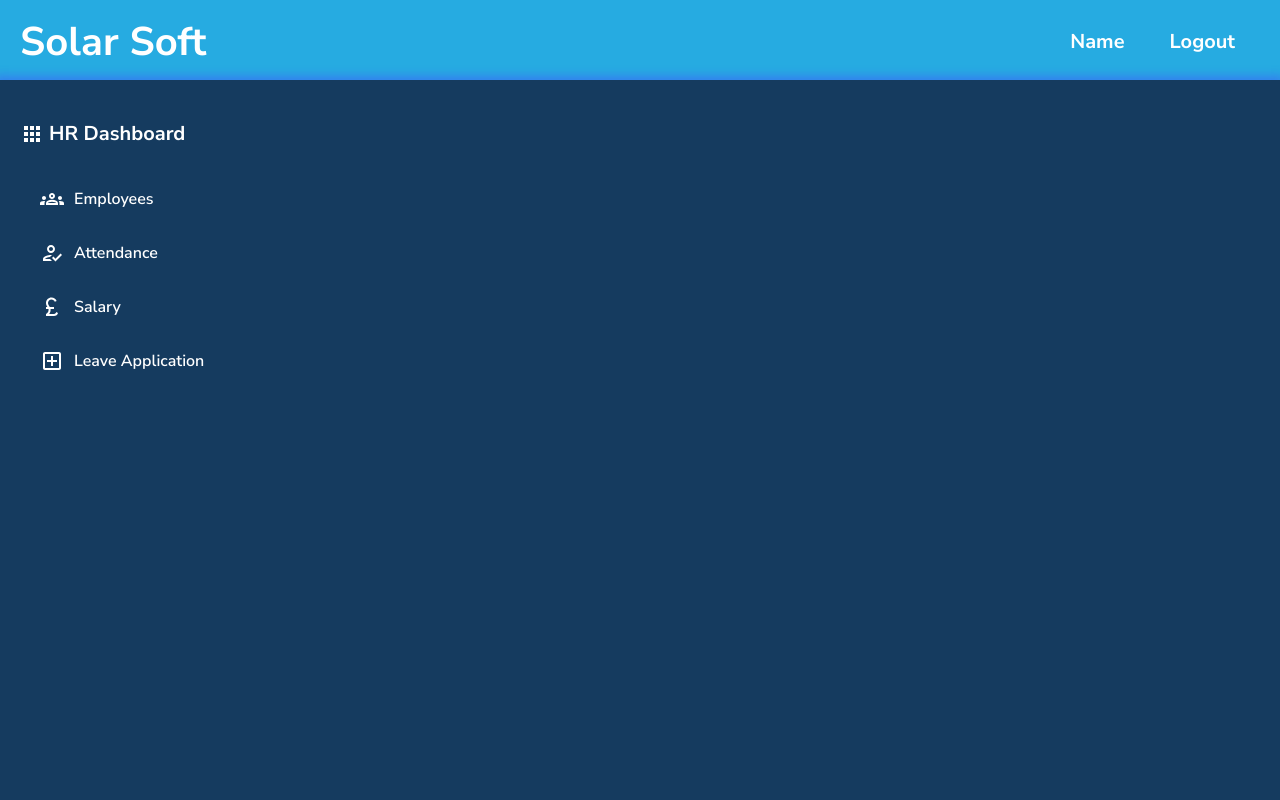
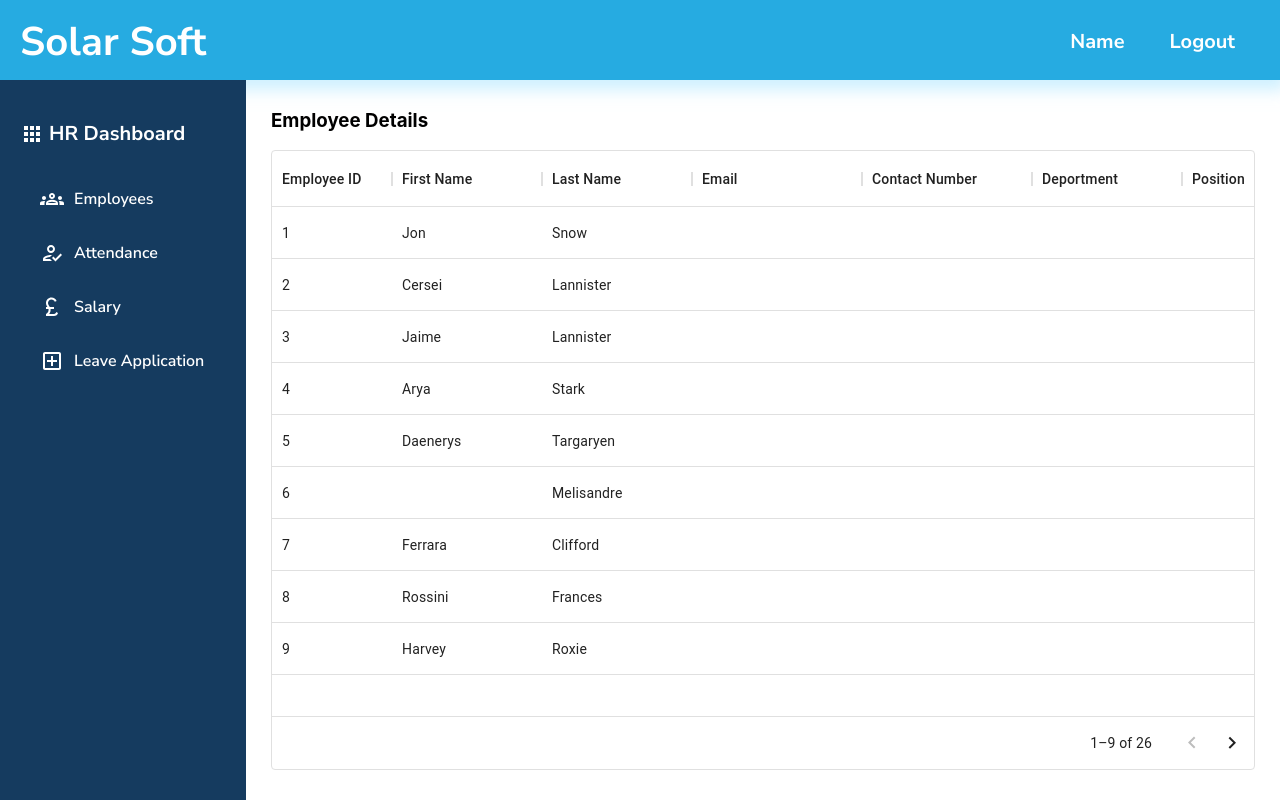
Before and after one commit to azimafnaan/HR-Management-System, a React (Create React App) app: page / in a window 1280 px wide. Built offline with nearby package versions, Linux system fonts and the light colour scheme.

Commit message:
added employee table

```diff
--- a/package.json
+++ b/package.json
@@ -9,6 +9,7 @@
     "@material-ui/icons": "^4.11.2",
     "@mui/icons-material": "^5.5.0",
     "@mui/material": "^5.4.4",
+    "@mui/x-data-grid": "^5.6.1",
     "@testing-library/jest-dom": "^5.16.2",
     "@testing-library/react": "^12.1.3",
     "@testing-library/user-event": "^13.5.0",
--- a/src/App.js
+++ b/src/App.js
@@ -14,7 +14,10 @@ function App () {
         <div className="container">
           <Sidebar></Sidebar>
           <Switch>
-            <Route exact path="/allEmployee">
+            <Route exact path="/">
+              <AllEmployee></AllEmployee>
+            </Route>
+            <Route path="/allEmployee">
               <AllEmployee></AllEmployee>
             </Route>
             <Route path="/attendance">
--- a/src/components/HR/AllEmployee/AllEmployee.css
+++ b/src/components/HR/AllEmployee/AllEmployee.css
@@ -1,3 +1,4 @@
 .allEmployee {
   flex: 4;
+  margin: 10px 25px 90px 25px;
 }
--- a/src/components/HR/AllEmployee/AllEmployee.js
+++ b/src/components/HR/AllEmployee/AllEmployee.js
@@ -1,10 +1,69 @@
 import React from 'react';
 import './AllEmployee.css';
+import { DataGrid } from '@mui/x-data-grid';
+
+
 const AllEmployee = () => {
+    const columns = [
+        { field: 'id', headerName: 'Employee ID', width: 120 },
+        { field: 'firstName', headerName: 'First Name', width: 150 },
+        { field: 'lastName', headerName: 'Last Name', width: 150 },
+        { field: 'email', headerName: 'Email', width: 170 },
+        { field: 'contactNumber', headerName: 'Contact Number', width: 170 },
+        { field: 'deportment', headerName: 'Deportment', width: 150 },
+        { field: 'position', headerName: 'Position', width: 150 },
+        { field: 'joiningDate', headerName: 'Joining Date', width: 150 },
+        { field: 'salary', headerName: 'Salary', width: 100 },
+        { field: 'accountNumber', headerName: 'Account Number', width: 170 },
+        { field: 'dateOfBirth', headerName: 'Date of Birth', width: 150 },
+        {
+            field: 'age',
+            headerName: 'Age',
+            width: 90,
+        },
+
+
+
+    ];
+
+    const rows = [
+        { id: 1, lastName: 'Snow', firstName: 'Jon', dateOfBirth: '04-05-1995', age: 35 },
+        { id: 2, lastName: 'Lannister', firstName: 'Cersei', age: 42 },
+        { id: 3, lastName: 'Lannister', firstName: 'Jaime', age: 45 },
+        { id: 4, lastName: 'Stark', firstName: 'Arya', age: 16 },
+        { id: 5, lastName: 'Targaryen', firstName: 'Daenerys', age: null },
+        { id: 6, lastName: 'Melisandre', firstName: null, age: 150 },
+        { id: 7, lastName: 'Clifford', firstName: 'Ferrara', age: 44 },
+        { id: 8, lastName: 'Frances', firstName: 'Rossini', age: 36 },
+        { id: 9, lastName: 'Roxie', firstName: 'Harvey', age: 65 },
+        { id: 10, lastName: 'Snow', firstName: 'Jon', age: 35 },
+        { id: 11, lastName: 'Lannister', firstName: 'Cersei', age: 42 },
+        { id: 12, lastName: 'Lannister', firstName: 'Jaime', age: 45 },
+        { id: 13, lastName: 'Stark', firstName: 'Arya', age: 16 },
+        { id: 14, lastName: 'Targaryen', firstName: 'Daenerys', age: null },
+        { id: 15, lastName: 'Melisandre', firstName: null, age: 150 },
+        { id: 16, lastName: 'Clifford', firstName: 'Ferrara', age: 44 },
+        { id: 17, lastName: 'Frances', firstName: 'Rossini', age: 36 },
+        { id: 19, lastName: 'Roxie', firstName: 'Harvey', age: 65 },
+        { id: 20, lastName: 'Roxie', firstName: 'Harvey', age: 65 },
+        { id: 21, lastName: 'Roxie', firstName: 'Harvey', age: 65 },
+        { id: 22, lastName: 'Roxie', firstName: 'Harvey', age: 65 },
+        { id: 23, lastName: 'Roxie', firstName: 'Harvey', age: 65 },
+        { id: 24, lastName: 'Roxie', firstName: 'Harvey', age: 65 },
+        { id: 25, lastName: 'Roxie', firstName: 'Harvey', age: 65 },
+        { id: 26, lastName: 'Roxie', firstName: 'Harvey', age: 65 },
+        { id: 27, lastName: 'Roxie', firstName: 'Harvey', age: 65 },
+    ];
+
     return (
         <div className="allEmployee">
-            <h2>Employee Details</h2>
+            <h3>Employee Details</h3>
+            <DataGrid
+                rows={rows}
+                columns={columns}
+                pageSize={9}
 
+            />
         </div>
     );
 };
--- a/src/components/HR/Sidebar/Sidebar.css
+++ b/src/components/HR/Sidebar/Sidebar.css
@@ -3,7 +3,7 @@
   height: 720px;
   background-color: #153b5f;
   position: sticky;
-  box-shadow: -1px 1px 9px 5px rgba(69, 74, 255, 0.46);
+  /*box-shadow: -1px 1px 9px 5px rgba(69, 74, 255, 0.46);*/
   top: 50px;
 }
 
```
Also changed, not shown: 1 other file (tests, documents, lock files or other folders).
